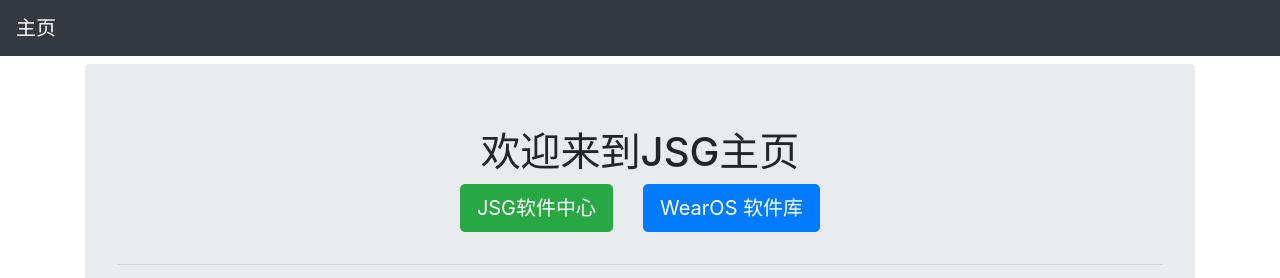
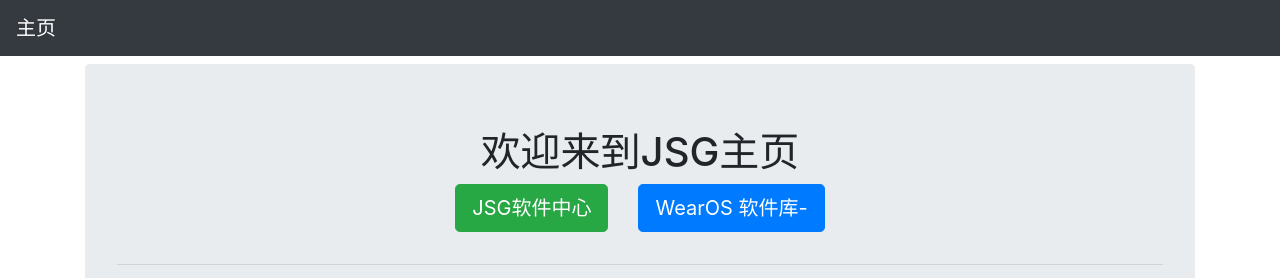
Before and after one commit to JamXi233/JSG-Main, a plain HTML site: page index.html in a window 1280 px wide. Shown: the top 278 px of the page. Drawn offline with nearby package versions, Linux system fonts and the light colour scheme.

Commit message:
Update index.html

```diff
--- a/index.html
+++ b/index.html
@@ -15,14 +15,14 @@
     <div class="container mt-2">
       <div class="row">
         <div class="col-12">
-          <div class="jumbotron">
+          <div align="center" class="jumbotron">
             <h1 class="text-center">欢迎来到JSG主页</h1>
             <div class="row justify-content-center">
               <div class="col-auto">
                 <p><a class="btn btn-success btn-lg" href="http://www.jamsg.cn:50/update/" role="button">JSG软件中心</a> </p>
               </div>
               <div class="col-auto">
-                <p><a class="btn btn-primary btn-lg" href="#" role="button">WearOS 软件库</a> </p>
+                <p><a class="btn btn-primary btn-lg" href="http://www.jamsg.cn:3/#/s/wasp" role="button">WearOS 软件库-</a> </p>
               </div>
             </div>
 	<hr>
```
